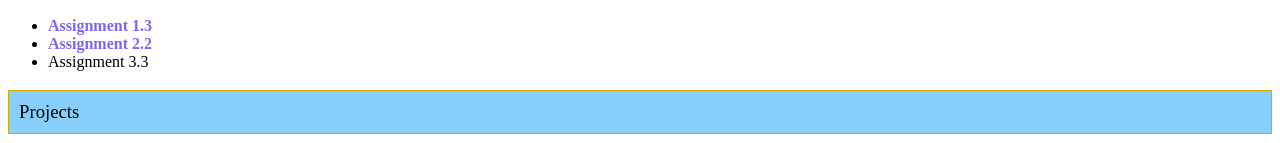
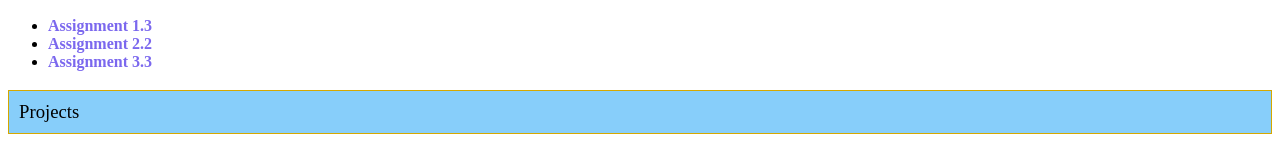
Before and after one commit to hmcf79/csd-340, a plain HTML site: page index.html in a window 1280 px wide. Shown: the part 237-380 px from the top of the page. Drawn offline with Linux system fonts and the light colour scheme.

Commit message:
Updated index.html file

```diff
--- a/index.html
+++ b/index.html
@@ -20,7 +20,7 @@
     <ul>
         <li><a href = https://github.com/hmcf79/csd-340/blob/main/module-1/mcfarland_Mod1_3.html> Assignment 1.3</a></li>
         <li><a href = https://github.com/hmcf79/csd-340/blob/main/module-2/mcfarland_Mod2_2.html>Assignment 2.2</a></li>
-        <li>Assignment 3.3</li>
+        <li><a href = https://github.com/hmcf79/csd-340/blob/main/module-3/mcfarland_Mod3_3.html> Assignment 3.3</a></li>
     </ul>
     <h3>Projects</h3>
     <ul>
```
